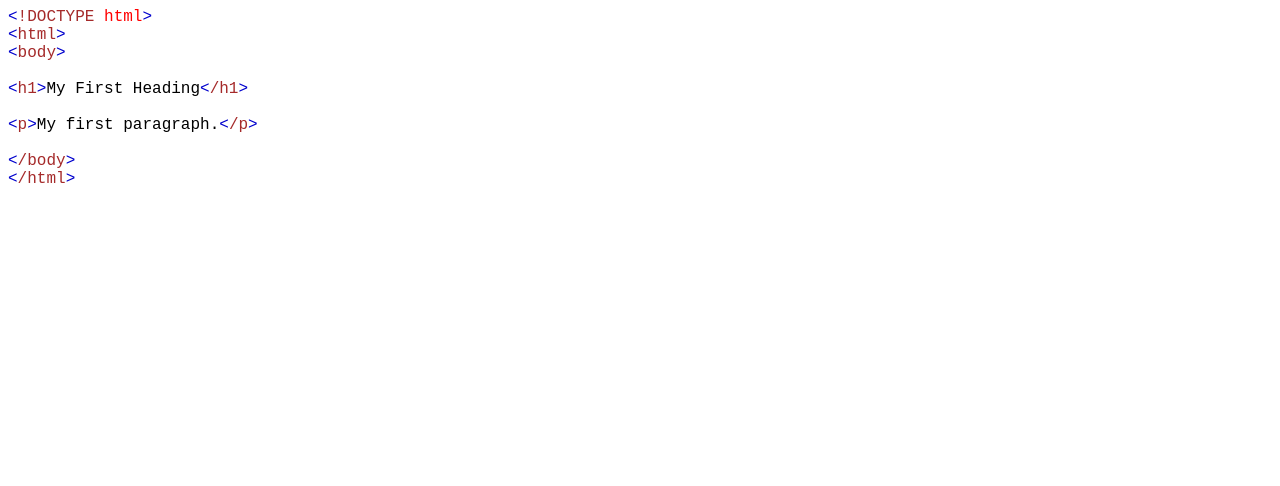
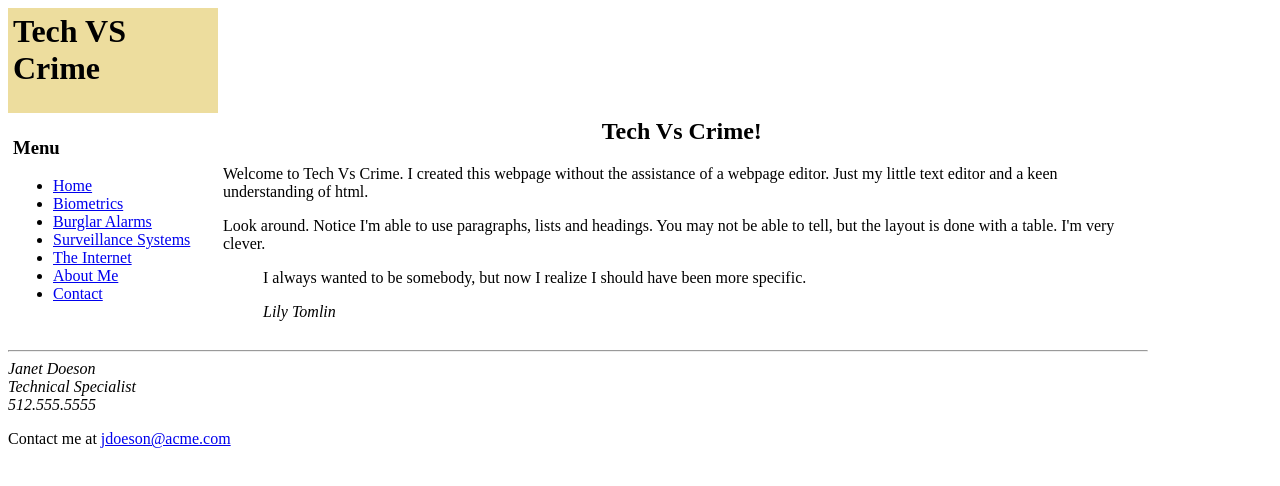
Before and after one commit to techvscrime/techvscrime.github.io, a plain HTML site: page index.html in a window 1280 px wide. Drawn offline with Linux system fonts and the light colour scheme.

Commit message:
real work

```diff
--- a/index.html
+++ b/index.html
@@ -1,32 +1,41 @@
-<!DOCTYPE html PUBLIC "-//W3C//DTD HTML 4.01//EN" "http://www.w3.org/TR/html4/strict.dtd">
 <html>
 <head>
-  <meta http-equiv="Content-Type" content="text/html; charset=utf-8">
-  <meta http-equiv="Content-Style-Type" content="text/css">
-  <title></title>
-  <meta name="Generator" content="Cocoa HTML Writer">
-  <meta name="CocoaVersion" content="1561.1">
-  <style type="text/css">
-    p.p1 {margin: 0.0px 0.0px 0.0px 0.0px; line-height: 18.0px; font: 16.0px 'Courier New'; color: #a52a2a; -webkit-text-stroke: #a52a2a}
-    p.p2 {margin: 0.0px 0.0px 0.0px 0.0px; line-height: 18.0px; font: 16.0px 'Courier New'; color: #000000; -webkit-text-stroke: #000000; min-height: 18.0px}
-    p.p3 {margin: 0.0px 0.0px 0.0px 0.0px; line-height: 18.0px; font: 16.0px 'Courier New'; color: #000000; -webkit-text-stroke: #000000}
-    span.s1 {font-kerning: none; color: #0000cd; -webkit-text-stroke: 0px #0000cd}
-    span.s2 {font-kerning: none}
-    span.s3 {font-kerning: none; color: #ff0000; -webkit-text-stroke: 0px #ff0000}
-    span.s4 {font-kerning: none; color: #a52a2a; -webkit-text-stroke: 0px #a52a2a}
-    span.s5 {font-kerning: none; background-color: #ffffff}
-  </style>
+<title>Tech VS Crime</title>
 </head>
 <body>
-<p class="p1"><span class="s1">&lt;</span><span class="s2">!DOCTYPE</span><span class="s3"> html</span><span class="s1">&gt;</span></p>
-<p class="p1"><span class="s1">&lt;</span><span class="s2">html</span><span class="s1">&gt;</span></p>
-<p class="p1"><span class="s1">&lt;</span><span class="s2">body</span><span class="s1">&gt;</span></p>
-<p class="p2"><span class="s2"></span><br></p>
-<p class="p3"><span class="s1">&lt;</span><span class="s4">h1</span><span class="s1">&gt;</span><span class="s5">My First Heading</span><span class="s1">&lt;</span><span class="s4">/h1</span><span class="s1">&gt;</span></p>
-<p class="p2"><span class="s2"></span><br></p>
-<p class="p3"><span class="s1">&lt;</span><span class="s4">p</span><span class="s1">&gt;</span><span class="s5">My first paragraph.</span><span class="s1">&lt;</span><span class="s4">/p</span><span class="s1">&gt;</span></p>
-<p class="p2"><span class="s2"></span><br></p>
-<p class="p1"><span class="s1">&lt;</span><span class="s2">/body</span><span class="s1">&gt;</span></p>
-<p class="p1"><span class="s1">&lt;</span><span class="s2">/html</span><span class="s1">&gt;</span></p>
+<table width="90%" cellpadding="5" cellspacing="0" >
+ <tr bgcolor="#EDDD9E">
+ <td valign="top"><h1 align="Left">Tech VS Crime</h1>
+ </tr>
+ <tr>
+ <td width="200">
+ <h3>Menu</h3>
+ <ul>
+ <li><a href="index.html">Home</a></li>
+ <li><a href="biometrics.html">Biometrics</a></li>
+ <li> <a href="alarm.html">Burglar Alarms</a></li>
+ <li><a href="cameras.html">Surveillance Systems</a></li>
+ <li> <a href="internet.html">The Internet</a></li>
+ <li> <a href="aboutme.html">About Me</a></li>
+ <li> <a href="contactme.html">Contact</a></li>
+ </ul></td>
+ <td valign="top"><h2 align="center">Tech Vs Crime!</h2>
+ <p>Welcome to Tech Vs Crime. I created this webpage without the assistance of a
+webpage editor. Just my little text editor and a keen understanding of html.</p>
+ <p>Look around. Notice I'm able to use paragraphs, lists and headings. You may not
+be able to tell, but the layout is done with a table. I'm very clever. </p>
+ <blockquote>
+ <p>I always wanted to be somebody, but now I realize I should have been more
+specific.</p>
+ <cite>Lily Tomlin </cite> </blockquote> </td>
+ </tr>
+</table>
+<hr width="90%" align="left">
+<address>
+ Janet Doeson<br>
+ Technical Specialist<br>
+ 512.555.5555
+</address>
+<p>Contact me at <a href="mailto:jdoeson@acme.com">jdoeson@acme.com</a> </p>
 </body>
 </html>
```
